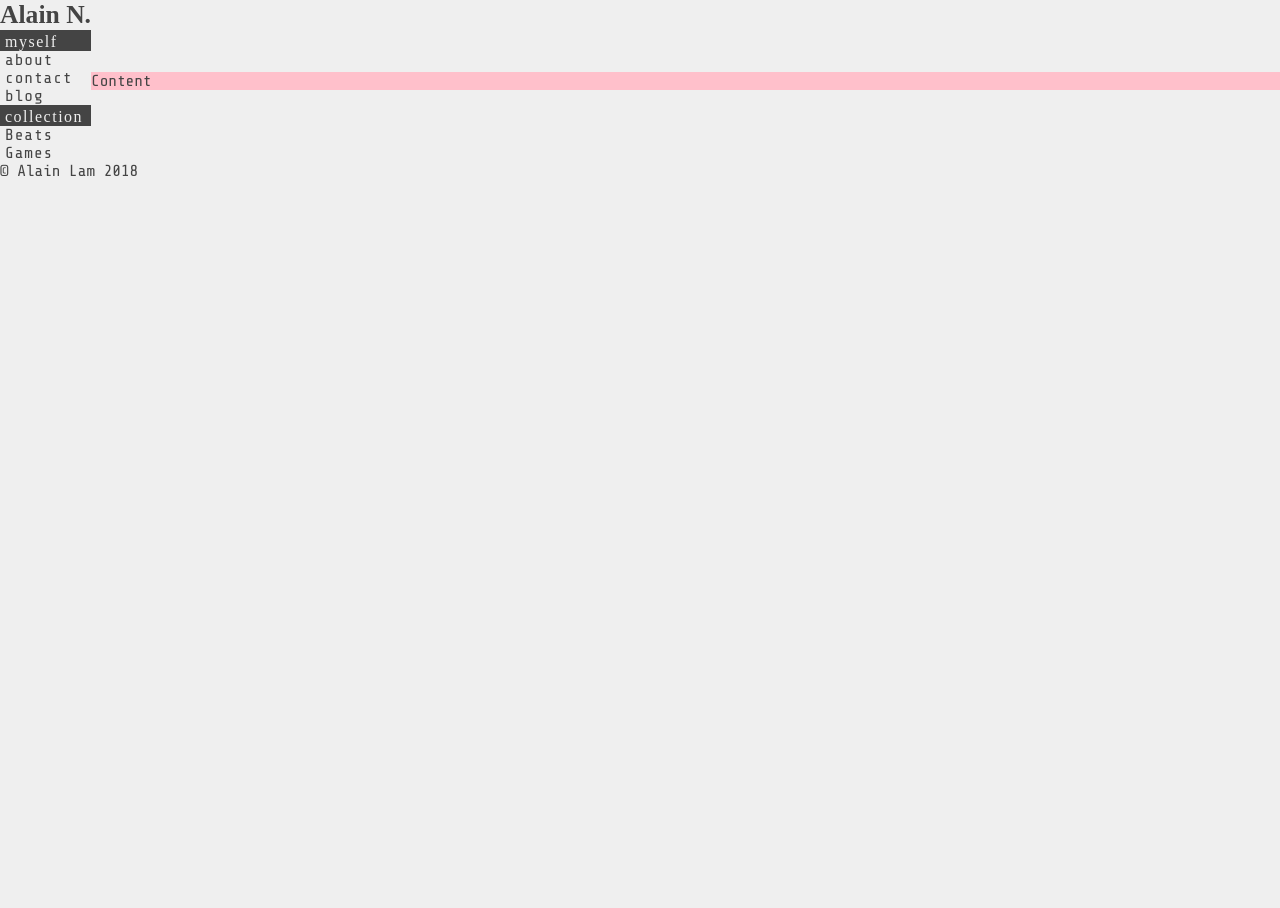
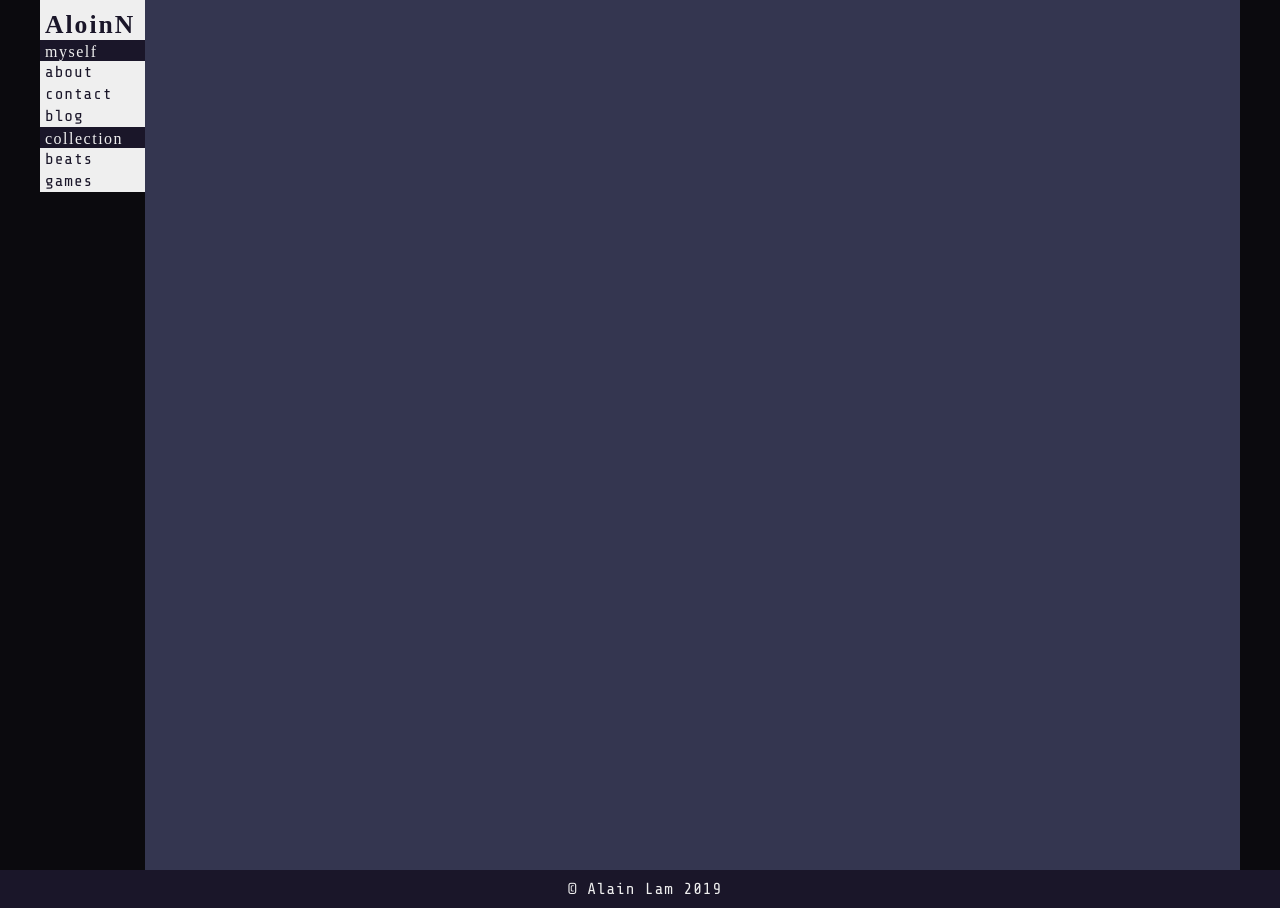
Before and after one commit to Aloinn/aloinBlog, a Jekyll site: the page built from index.html, in a window 1280 px wide. Built offline with Jekyll 4.4.1, drawn with Linux system fonts in a browser that asks for light colours; some web fonts are replaced.

Commit message:
Added theme & layout & fonts

```diff
--- a/_layouts/default.html
+++ b/_layouts/default.html
@@ -12,7 +12,7 @@
       <div class="container">
         <header>
           <div class="banner">
-            <h1>Alain N.</h1>
+            <h1>AloinN</h1>
             <nav>
               <ul>
               <li class="banner-heading"><p>myself<p></li>
@@ -20,21 +20,21 @@
               <a href="#"><li class="banner-link"><p>contact</p></li></a>
               <a href="#"><li class="banner-link"><p>blog</p></li></a>
               <li class="banner-heading"><p>collection<p></li>
-              <a href="#"><li class="banner-link"><p>Beats</p></li></a>
-              <a href="#"><li class="banner-link"><p>Games</p></li></a>
+              <a href="#"><li class="banner-link"><p>beats</p></li></a>
+              <a href="#"><li class="banner-link"><p>games</p></li></a>
 
               </ul>
             </nav>
           </header>
           <main>
-            <p>Content</p>
+            {{ page.content }}
           </main>
         </div>
       <!-- Container div END-->
       </div>
 
     <footer>
-      <p>&copy Alain Lam 2018</p>
+      <p>&copy Alain Lam 2019</p>
     </footer>
   </body>
   <!-- END main part -->
--- a/css/theme.css
+++ b/css/theme.css
@@ -1,23 +1,32 @@
 * {
   margin: auto 0px;
-  color: #444444; }
+  color: #1a1629; }
 
 body {
   font-family: "Share Tech Mono", monospace;
   font-weight: 400;
-  background-color: #efefef; }
+  background-color: #0b0a0e; }
 
 a {
   text-decoration: none; }
 
 .container {
+  width: 1200px;
+  height: auto;
+  margin: auto;
   display: flex; }
-  .container .banner-heading {
+  .container header {
+    position: relative;
+    margin-top: 0px;
+    margin-bottom: 0px;
+    height: 100%;
+    background-color: #efefef; }
+  .container .banner .banner-heading {
     padding-left: 5px;
     padding-top: 3px;
-    background-color: #444444;
+    background-color: #1a1629;
     width: auto; }
-    .container .banner-heading p {
+    .container .banner .banner-heading p {
       font-family: "Kumar One", cursive;
       font-size: 1em;
       color: #efefef;
@@ -26,20 +35,40 @@ a {
     list-style-type: none;
     padding: 0px; }
     .container .banner ul .banner-link {
-      width: auto; }
+      width: auto;
+      padding: 2px 0px 2px 0px; }
       .container .banner ul .banner-link p {
         margin-left: 5px;
         letter-spacing: 1px;
         color: inherit; }
     .container .banner ul .banner-link:hover {
-      background-color: gray;
+      background-color: #4f6391;
       color: #efefef; }
   .container h1 {
     font-size: 1.6em;
-    font-family: "Kumar One", cursive; }
-  .container main {
-    background-color: pink;
-    flex: 1;
-    margin: auto; }
+    font-family: "Kumar One", cursive;
+    letter-spacing: 2px;
+    margin-left: 5px;
+    margin-right: 10px;
+    padding-top: 10px; }
+
+main {
+  background-color: #343650;
+  flex: 1;
+  margin: auto;
+  margin-top: 0px;
+  min-height: calc(100vh - 30px); }
+
+footer {
+  background-color: #1a1629;
+  padding: 10px 0px 10px 10px; }
+  footer p {
+    text-align: center;
+    color: #efefef;
+    letter-spacing: 1px; }
+
+@media only screen and (max-width: 1200px) {
+  .container {
+    width: 100%; } }
 
 /*# sourceMappingURL=theme.css.map */
--- a/index.html
+++ b/index.html
@@ -4,3 +4,7 @@
 
 layout: default
 ---
+<div class="content-heading">
+
+</div>
+<div class="content-container">
```
Also changed, not shown: css/theme.scss (+50 -9 lines), 1 other file.
